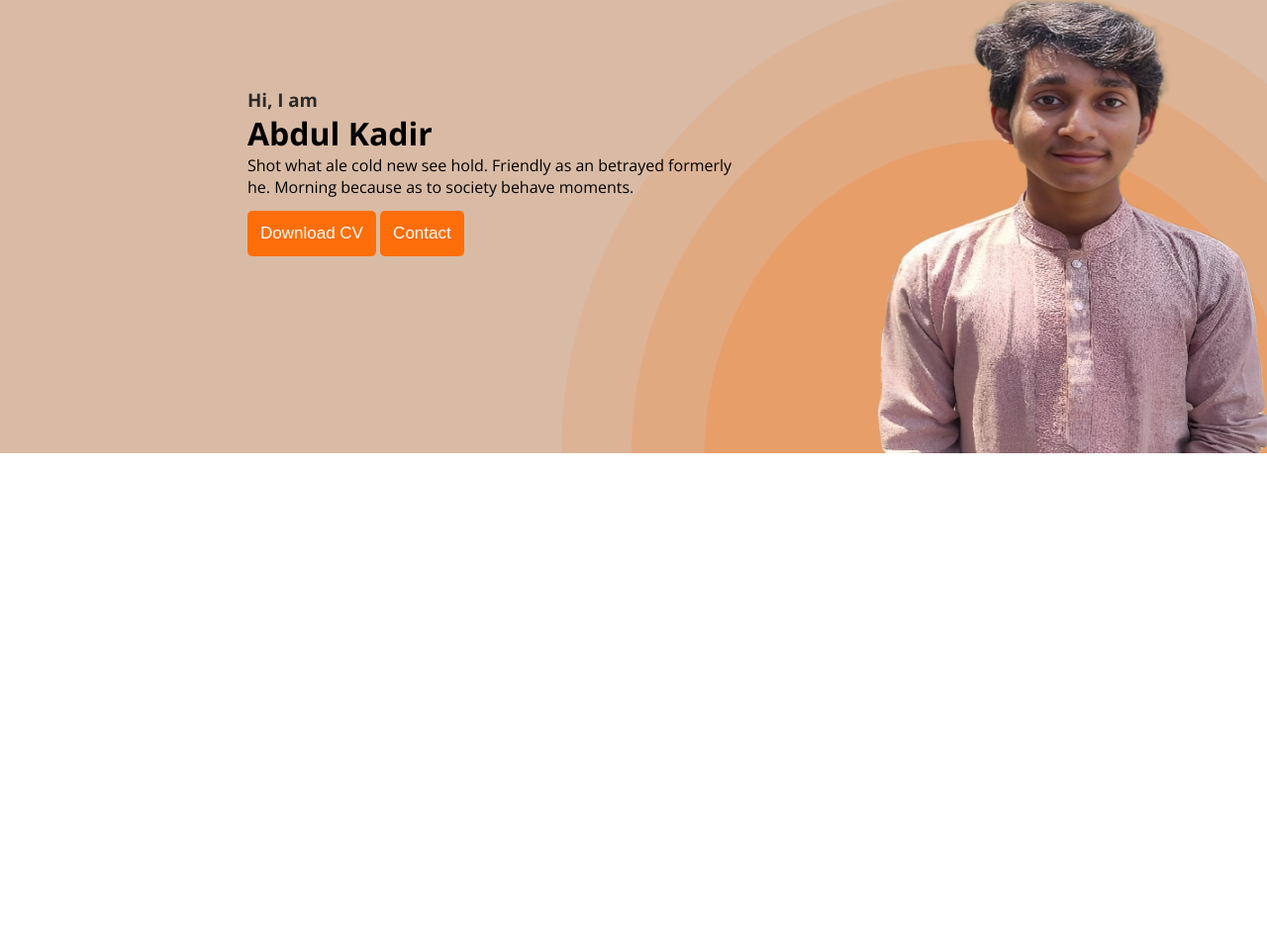
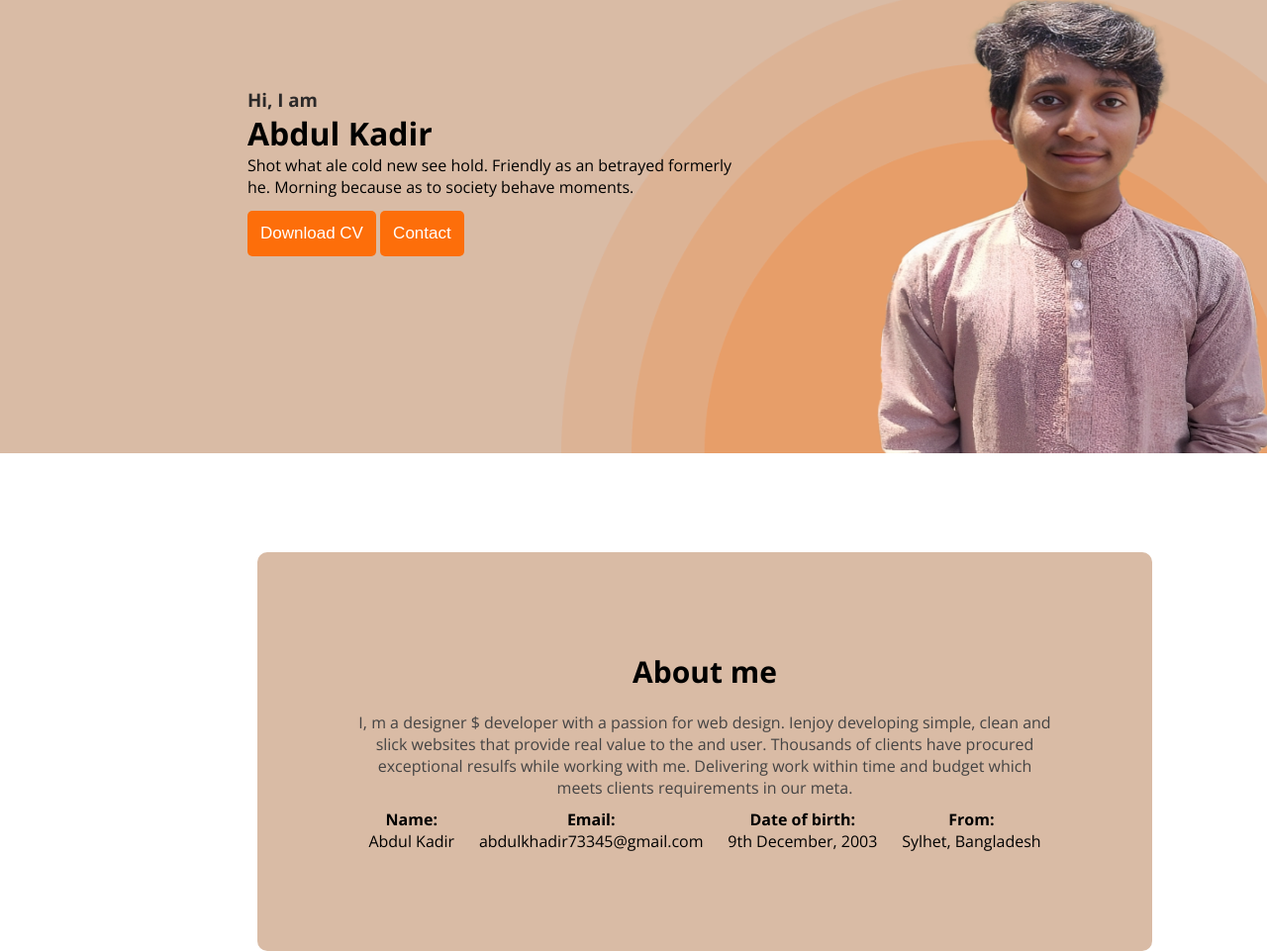
Before and after one commit to Fahim73345/web-developer-portfolio, a plain HTML site: page index.html in a window 1280 px wide. Shown: the part 178-1139 px from the top of the page at 99% size. Before the commit the page ends 800 px from the top, so only its background shows below. Drawn offline with nearby package versions, Linux system fonts and the light colour scheme.

Commit message:
added about info

```diff
--- a/index.html
+++ b/index.html
@@ -30,14 +30,42 @@
             <div>
                 <h3>Hi, I am</h3>
                 <h1>Abdul Kadir</h1>
-                <p>Shot what ale cold new see hold. Friendly as an betrayed formerly he. Morning because as to society behave moments.</p> <br>
+                <p>Shot what ale cold new see hold. Friendly as an betrayed formerly he. Morning because as to society
+                    behave moments.</p> <br>
                 <button class="btn-primary">Download CV</button>
-                <button class="btn-primary">Contact</button>
+                <button class="btn-primary"> Contact</button>
             </div>
             <img class="header-img" src="images/fahim.png" alt="">
         </div>
     </header>
     <main>
+        <section class="about-me">
+            <h2 class="section-title">About me</h2>
+            <p class="section-desctiption">I, m a designer $ developer with a passion for web design. Ienjoy developing
+                simple, clean and slick websites that provide real value to the and user. Thousands of clients have
+                procured exceptional resulfs while working with me. Delivering work within time and budget which meets
+                clients requirements in our meta.</p>
+            <div class="about-info-container">
+                <div class="about-info">
+                    <h4 class="info-title">Name:</h4>
+                    <p class="info-description">Abdul Kadir</p>
+                </div>
+                <div class="about-info">
+                    <h4 class="info-title">Email:</h4>
+                    <p class="info-description">abdulkhadir73345@gmail.com</p>
+                </div>
+                <div class="about-info">
+                    <h4 class="info-title">Date of birth:</h4>
+                    <p class="info-description">9th December, 2003</p>
+                </div>
+                <div class="about-info">
+                    <h4 class="info-title">From:</h4>
+                    <p class="info-description">Sylhet, Bangladesh</p>
+                </div>
+            </div>
+
+
+        </section>
 
 
     </main>
--- a/styles/main.css
+++ b/styles/main.css
@@ -81,3 +81,24 @@ align-items: center;
     margin-right: -140px;
 }
 .banner h3{color:rgb(44, 41, 41)}
+
+.about-me{padding:100px;
+text-align: center;
+background-color: #d9bba5;
+margin-top: 100px;
+width:55%;
+/* align-items: center; */
+margin-left: 260px;
+border-radius: 10px;
+}
+.section-title{font-size: 30px;
+    margin-bottom: 20px;
+}
+.section-desctiption{margin-bottom: 10px;
+color: rgb(68, 67, 67);}
+.about-info-container{display: flex;
+    justify-content: space-around;
+
+}
+.about-info{text-align: center;
+}
```
